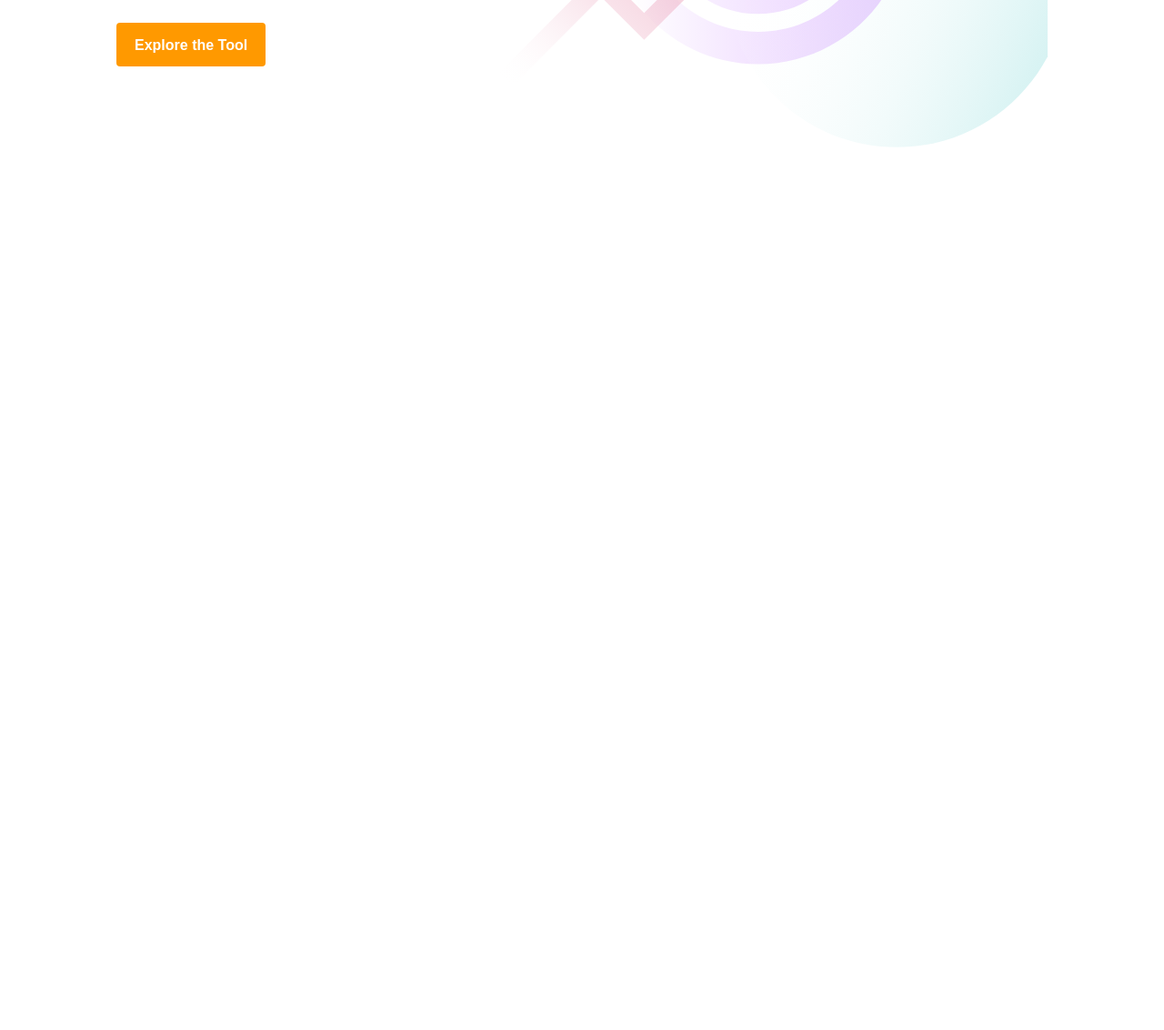
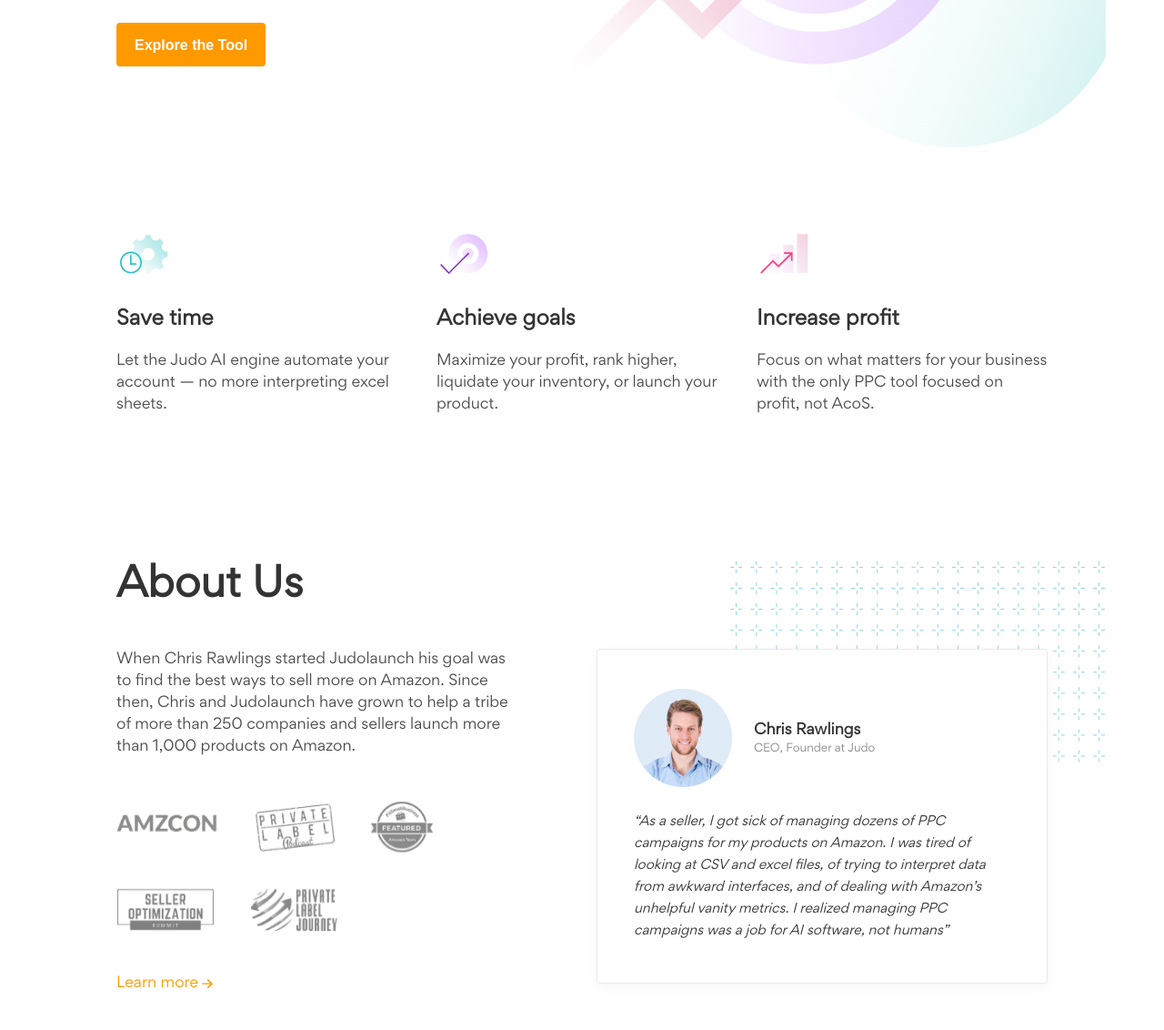
Before and after one commit to spamhws/JudoLunchDemo, a plain HTML site: page index.html in a window 1280 px wide. Shown: the part 511-1643 px from the top of the page at 91% size. Before the commit the page ends 800 px from the top, so only its background shows below. Drawn offline with Linux system fonts and the light colour scheme.

Commit message:
Adding benefit-blocks and about-us

```diff
--- a/index.html
+++ b/index.html
@@ -68,13 +68,63 @@
         <header>
           <div class="intro-text">
             <h1>Sell better and promote <br>your products smart on <br>Amazon</h1>
+            <img src="src\bg-pic1.svg" alt="Background Image 1">
             <p>Save time, achieve goals and increase profit <br>
               — all these items is possible with PPC Tool</p>
             <button id="explore-btn" type="button" name="explore-btn">Explore the Tool</button>
           </div>
-          <img src="src\bg-pic1.svg" alt="Background Image">
         </header>
       </div>
     </article>
+
+    <section class="benefit-blocks">
+      <div class="wrapper">
+        <div class="save-time">
+          <img src="src\savetime-icon.svg" alt="">
+          <h1>Save time</h1>
+          <p>Let the Judo AI engine automate your account — no more interpreting excel sheets.</p>
+        </div>
+
+        <div class="achieve-goals">
+          <img src="src\achievegoal-icon.svg" alt="">
+          <h1>Achieve goals</h1>
+          <p>Maximize your profit, rank higher, liquidate your inventory, or launch your product.</p>
+        </div>
+
+        <div class="increase-profit">
+          <img src="src\increaseprofit-icon.svg" alt="">
+          <h1>Increase profit</h1>
+          <p>Focus on what matters for your business with the only PPC tool focused on profit, not AcoS.</p>
+
+        </div>
+      </div>
+    </section>
+
+    <section class="about-us">
+      <img id="bg-img2" src="src\bg-pic2.svg" alt="Background Image 2">
+      <h1>About Us</h1>
+
+      <div class="wrapper">
+        <div class="description">
+          <p>When Chris Rawlings started Judolaunch his goal was to find the best ways to sell more on Amazon. Since then, Chris and Judolaunch have grown to help a tribe of more than 250 companies and sellers launch more than 1,000 products on Amazon. </p>
+          <img id="companies-logos" src="src\companies-logos.png" alt="Companies We Work With">
+          <div id="about-us-learn-more">
+            <a href="#">Learn more</a>
+            <img src="src\learnmore-arrow.svg" alt="Arrow">
+          </div>
+        </div>
+
+        <div class="feedback-container">
+          <div id="pic-and-label">
+            <img src="src\photo-Chris.png" alt="CEO Avatar">
+            <div id="ceo-label">
+              <h4>Chris Rawlings</h4>
+              <p>CEO, Founder at Judo</p>
+            </div>
+          </div>
+          <p id="ceo-quote">“As a seller, I got sick of managing dozens of PPC campaigns for my products on Amazon. I was tired of looking at CSV and excel files, of trying to interpret data from awkward interfaces, and of dealing with Amazon’s unhelpful vanity metrics. I realized managing PPC campaigns was a job for AI software, not humans”</p>
+        </div>
+      </div>
+    </section>
   </body>
 </html>
--- a/style.css
+++ b/style.css
@@ -1,7 +1,13 @@
 * {
   box-sizing: border-box;
-  margin: 0;
+  margin: 0 0 0 0px;
   padding: 0px;
+}
+
+@media all and (max-width: 1024px) {
+  :not(.nav-container) {
+    margin-left: 16px;
+  }
 }
 
 a {
@@ -30,16 +36,21 @@ body {
 /* Navigation */
 
 .nav-container {
+  position: fixed;
+  top: 0px;
+  left: 0px;
+  right: 0px;
   height: 80px;
-  box-shadow: 0px 0px 1px 0px #E7E9EB;
+  box-shadow: 0px 0px 3px 0px #E7E9EB;
 }
 
 .wrapper {
-  max-width: 80vw;
+  max-width: 1024px;
   margin: 0 auto;
 }
 
 nav {
+  background-color: #FFFFFF;
   display: flex;
   align-items: center;
   flex-wrap: nowrap;
@@ -116,7 +127,7 @@ nav {
   background: #FFF;
   font-size: 16px;
   line-height: 24px;
-  margin-left: 24px;
+  margin-left: 32px;
 }
 
 .nav-settings select {
@@ -124,16 +135,14 @@ nav {
   box-sizing: border-box;
   border-radius: 4px;
   font-size: 14px;
+  height: 32px;
 }
 
-.lang-selected {
-  background-color: DodgerBlue;
-}
 
 .header-container {
   /* display: flex;
   text-align: left; */
-  margin-top: 136px;
+  margin-top: calc(136px + 80px);
 }
 
 .header-container h1 {
@@ -170,7 +179,159 @@ header img {
   position: absolute;
   width: 640px;
   height: 640px;
-  right: calc((100vw - 80vw)/2);
+  right: calc((100vw - 1024px)/2 - 64px);
   top: 80px;
   z-index: -1;
 }
+
+.benefit-blocks {
+  text-align: left;
+  margin-top: 176px;
+}
+
+.benefit-blocks .wrapper {
+  display: flex;
+  justify-content: space-around;
+  flex-wrap: wrap;
+}
+
+.benefit-blocks img{
+  width: 60px;
+}
+
+.benefit-blocks h1{
+  font-style: normal;
+  font-weight: bold;
+  font-size: 22px;
+  line-height: 28px;
+  color: #333333;
+  margin: 20px 0px;
+}
+
+.benefit-blocks p {
+  width: 320px;
+  font-size: 16px;
+  line-height: 24px;
+  color: #4A4A4A;
+}
+
+.save-time, .achieve-goals {
+  margin-right: 32px;
+}
+
+.about-us{
+  margin-top: 160px;
+  margin-bottom: 160px;
+}
+
+.about-us h1{
+  font-style: normal;
+  font-weight: bold;
+  font-size: 44px;
+  line-height: 56px;
+  color: #333333;
+  margin: 0 auto 40px auto;
+  max-width: 1024px;
+}
+
+#bg-img2 {
+  position: absolute;
+  width: 413px;
+  height: 221px;
+  right: calc((100vw - 1024px)/2 - 64px) ;
+  z-index: -1;
+}
+
+.about-us .wrapper{
+  display: flex;
+  justify-content: space-around;
+  flex-wrap: wrap;
+}
+
+.about-us .description p {
+  width: 440px;
+  font-size: 16px;
+  line-height: 24px;
+  color: #4A4A4A;
+}
+
+.about-us .description {
+  margin-right: 88px;
+}
+
+#companies-logos {
+  width: 348px;
+  height: 148px;
+  margin-top: 44px;
+}
+
+#about-us-learn-more {
+  display: flex;
+  text-align: center;
+  margin-top: 36px;
+  margin-bottom: 36px;
+}
+
+#about-us-learn-more a{
+  font-size: 16px;
+  line-height: 24px;
+  color: #FF9900;
+}
+
+#about-us-learn-more img {
+  margin-left: 4px;
+}
+
+.feedback-container {
+  width: 496px;
+  height: 368px;
+  display: flex;
+  flex-wrap: wrap;
+  text-align: left;
+
+  background: #FFFFFF;
+  border: 1px solid #E7E9EB;
+  box-sizing: border-box;
+  box-shadow: 0px 4px 16px rgba(0, 0, 0, 0.04);
+  border-radius: 4px;
+  padding: 40px;
+}
+
+.feedback-container img {
+  width: 108px;
+  height: 108px;
+}
+
+#pic-and-label {
+  display: flex;
+  align-items: center;
+}
+
+#ceo-label {
+  width: 164px;
+  margin-left: 24px;
+}
+
+#ceo-label h4 {
+  font-style: normal;
+  font-weight: bold;
+  font-size: 16px;
+  line-height: 24px;
+  color: #333333;
+}
+
+#ceo-label p{
+  font-size: 12px;
+  line-height: 16px;
+  color: #888888;
+}
+
+#ceo-quote {
+  margin-top: 24px;
+  width: 416px;
+  font-style: italic;
+  font-weight: normal;
+  font-size: 14px;
+  line-height: 24px;
+  color: #333333;
+}
```
Also changed, not shown: src/achievegoal-icon.svg (added), src/bg-pic2.svg (added), src/companies-logos.png (added), src/increaseprofit-icon.svg (added), src/learnmore-arrow.svg (added), src/photo-Chris.png (added), src/savetime-icon.svg (added).
